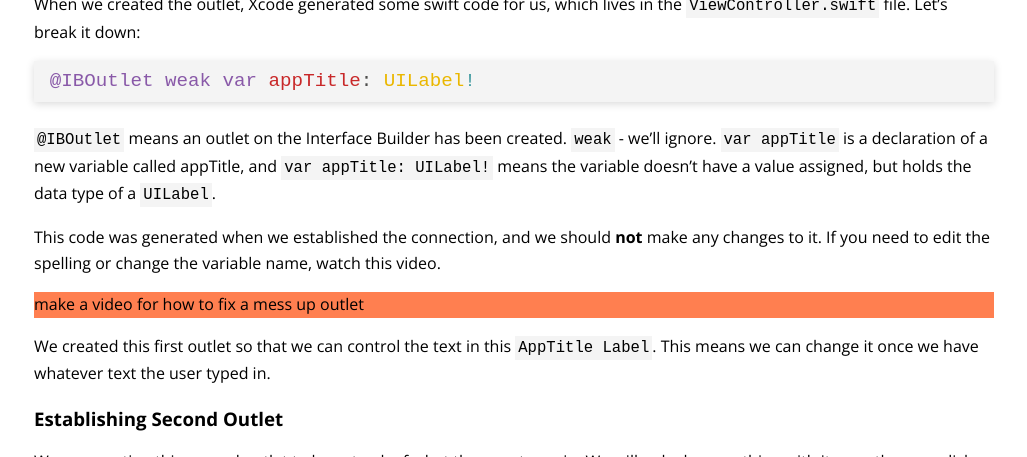
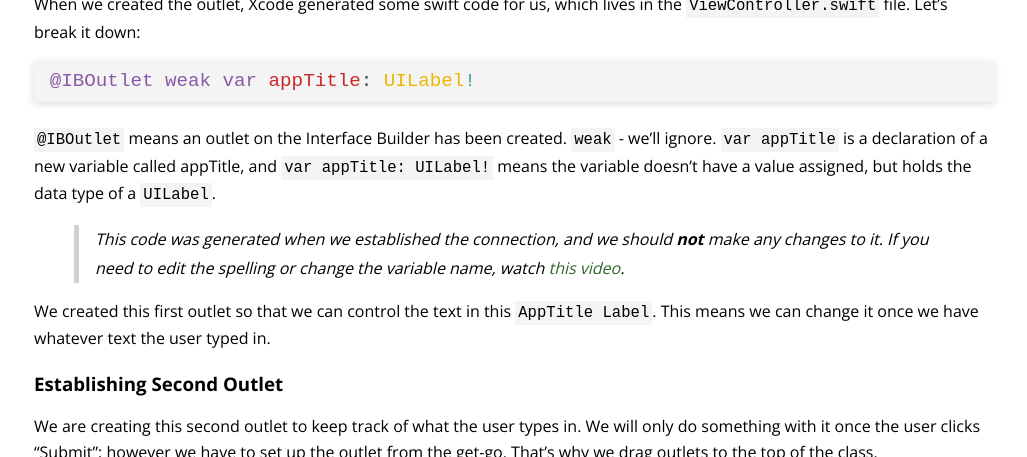
Before and after one commit to ameseee/kwk-curriculum-site, a Jekyll site: the page built from swift-ios/lessons/actions-outlets/index.md, in a window 1280 px wide and 900 px high, scrolled down 3075 px, cut to the strip 34-491 px from the top of the window. Shown: the whole strip, without its empty margins (126-1153 px from the left). Built offline with Jekyll 4.4.1, drawn with Linux system fonts in a browser that asks for light colours; nearby versions of some CDN libraries.

Commit message:
Add video to actions/outlets lesson and update in video index page

```diff
--- a/swift-ios/lessons/actions-outlets/index.md
+++ b/swift-ios/lessons/actions-outlets/index.md
@@ -57,9 +57,7 @@ When we created the outlet, Xcode generated some swift code for us, which lives
 
 `@IBOutlet` means an outlet on the Interface Builder has been created. `weak` - we'll ignore. `var appTitle` is a declaration of a new variable called appTitle, and `var appTitle: UILabel!` means the variable doesn't have a value assigned, but holds the data type of a `UILabel`.
 
-This code was generated when we established the connection, and we should **not** make any changes to it. If you need to edit the spelling or change the variable name, watch this video.
-
-<p class="to-do">make a video for how to fix a mess up outlet</p>
+> This code was generated when we established the connection, and we should **not** make any changes to it. If you need to edit the spelling or change the variable name, watch <a target="blank" href="{{ site.url }}/swift-ios/lessons/videos/change-actions-outlets">this video</a>.
 
 We created this first outlet so that we can control the text in this `AppTitle Label`. This means we can change it once we have whatever text the user typed in.
 
```
Also changed, not shown: swift-ios/lessons/videos/change-actions-outlets/index.md (added, +7 -0 lines), swift-ios/lessons/videos/index.md (+6 -1 lines).
